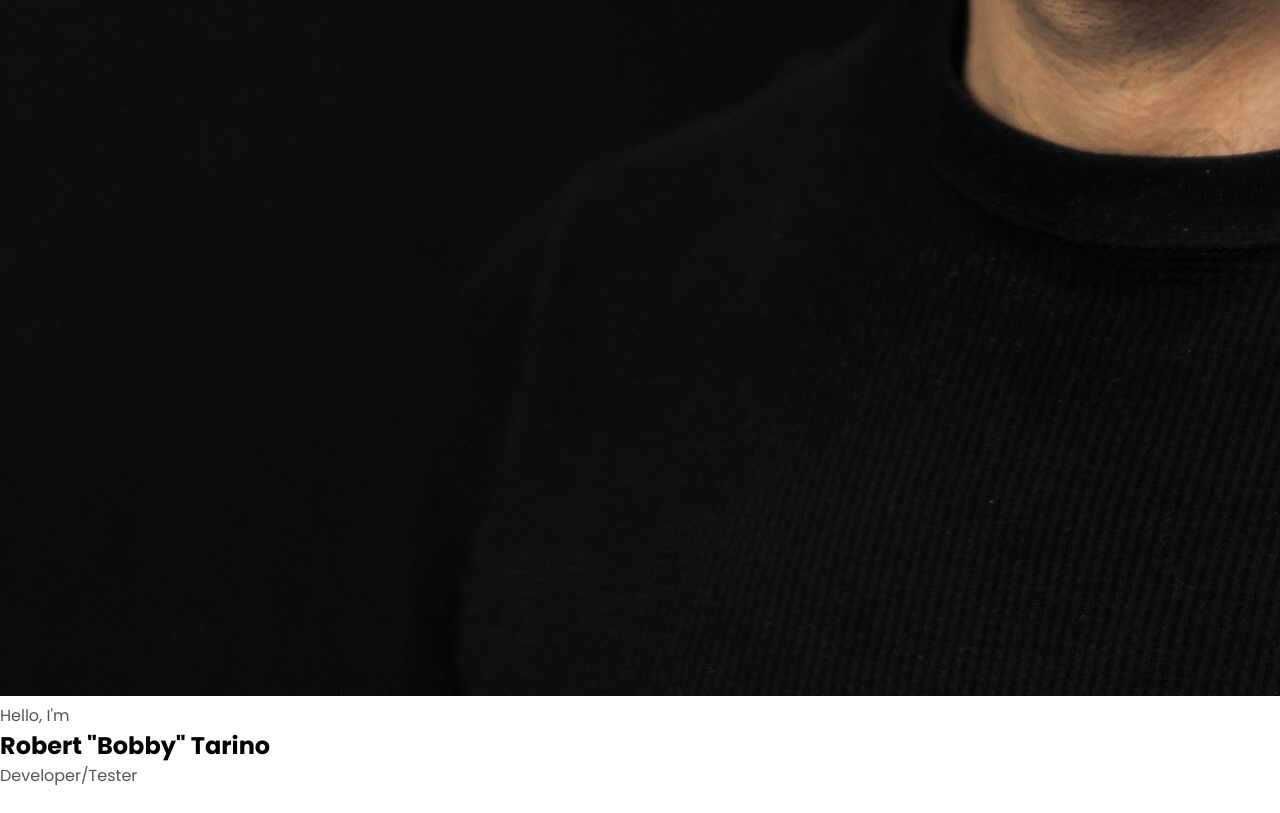
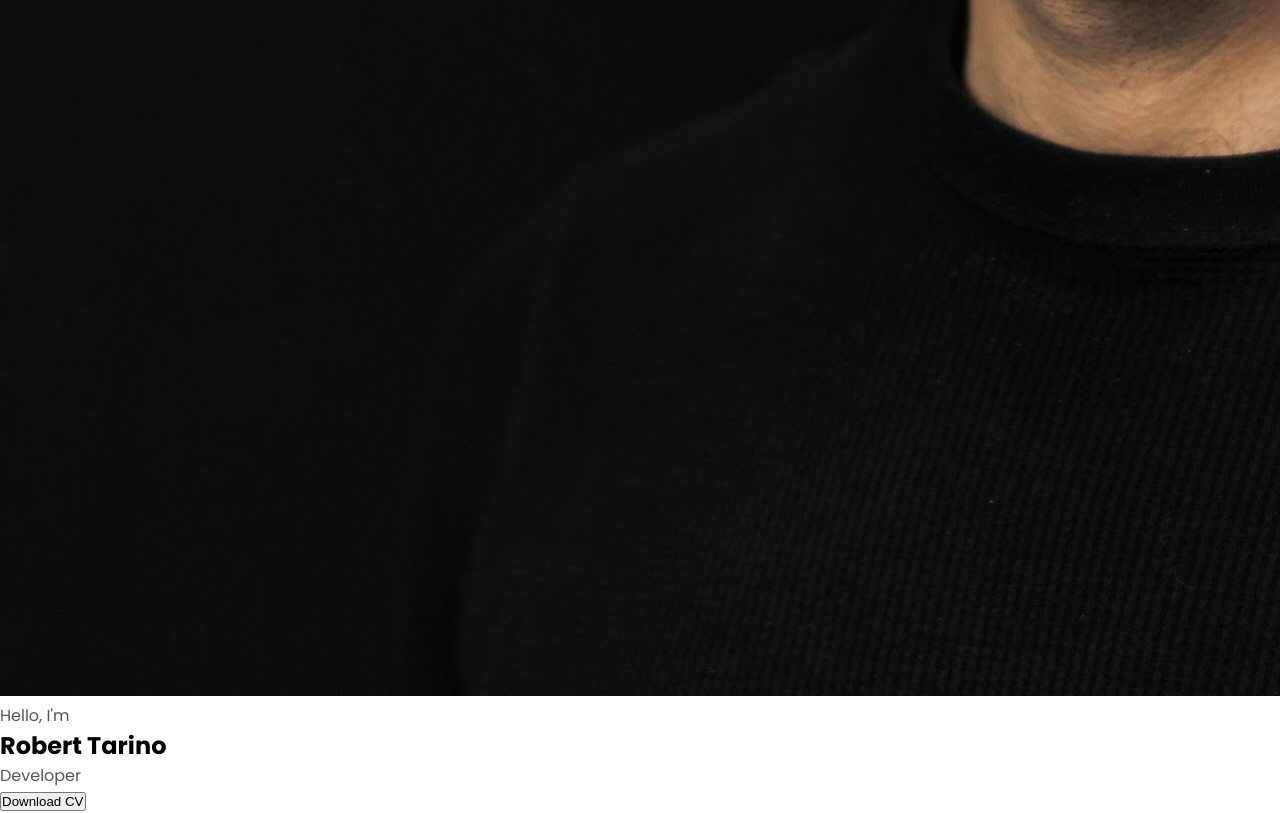
Before and after one commit to BobTarino/port25, a plain HTML site: page index.html in a window 1280 px wide. Shown: the part 1449-2262 px from the top of the page. Before the commit the page ends 2237 px from the top, so only its background shows below. Drawn offline with Linux system fonts and the light colour scheme.

Commit message:
created button to download CV

```diff
--- a/index.html
+++ b/index.html
@@ -41,8 +41,15 @@
         </div>
         <div class="section_text">
             <p class="section_text_p1">Hello, I'm</p>
-            <h1 class="title">Robert "Bobby" Tarino</h1>
-            <p class="section_text_p2">Developer/Tester</p>
+            <h1 class="title">Robert Tarino</h1>
+            <p class="section_text_p2">Developer</p>
+            <div class="btn-container">
+                <button
+                class="btn btn-color-2"
+                onclick="window.open('./assets/resume_example2.pdf')">
+                Download CV
+            </button>
+            </div>
         </div>
     </section>
     <script src="script.js"></script>
```
Also changed, not shown: 1 other file.
